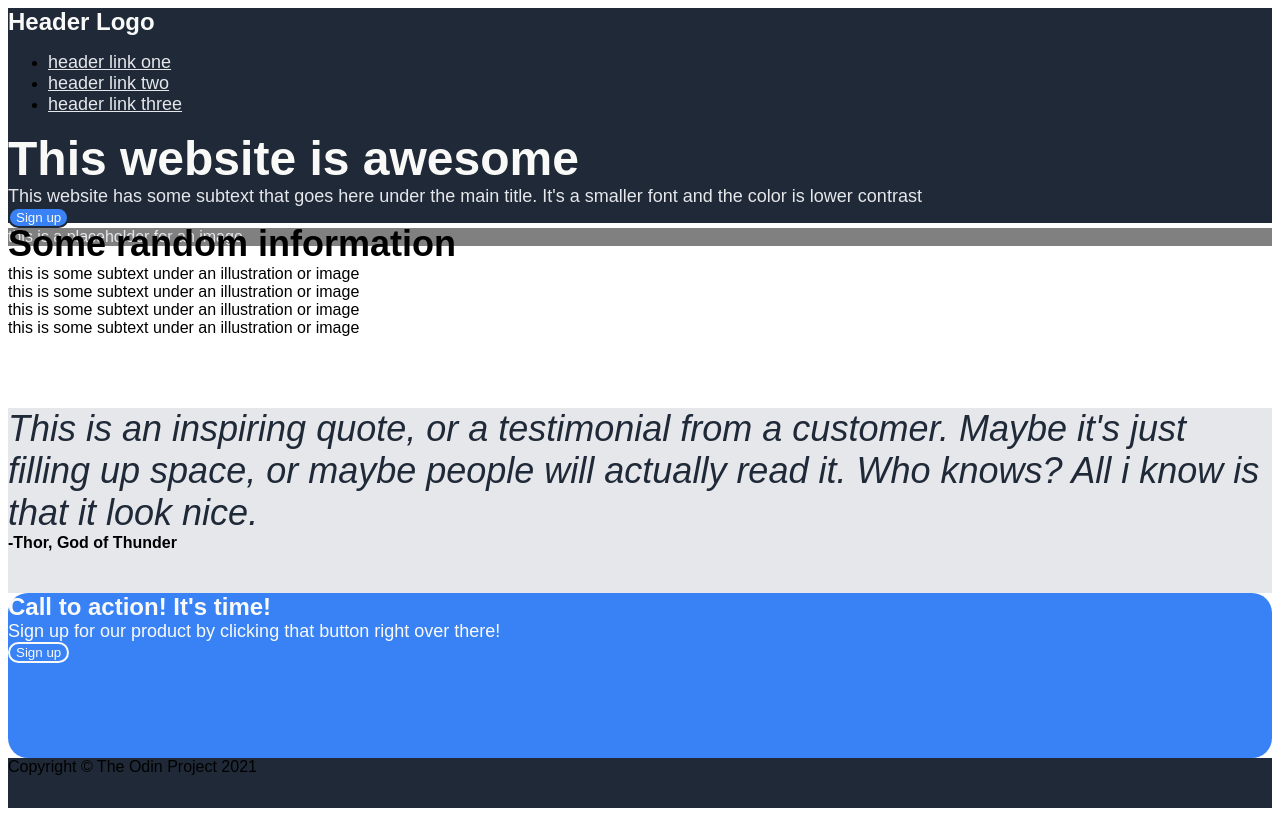
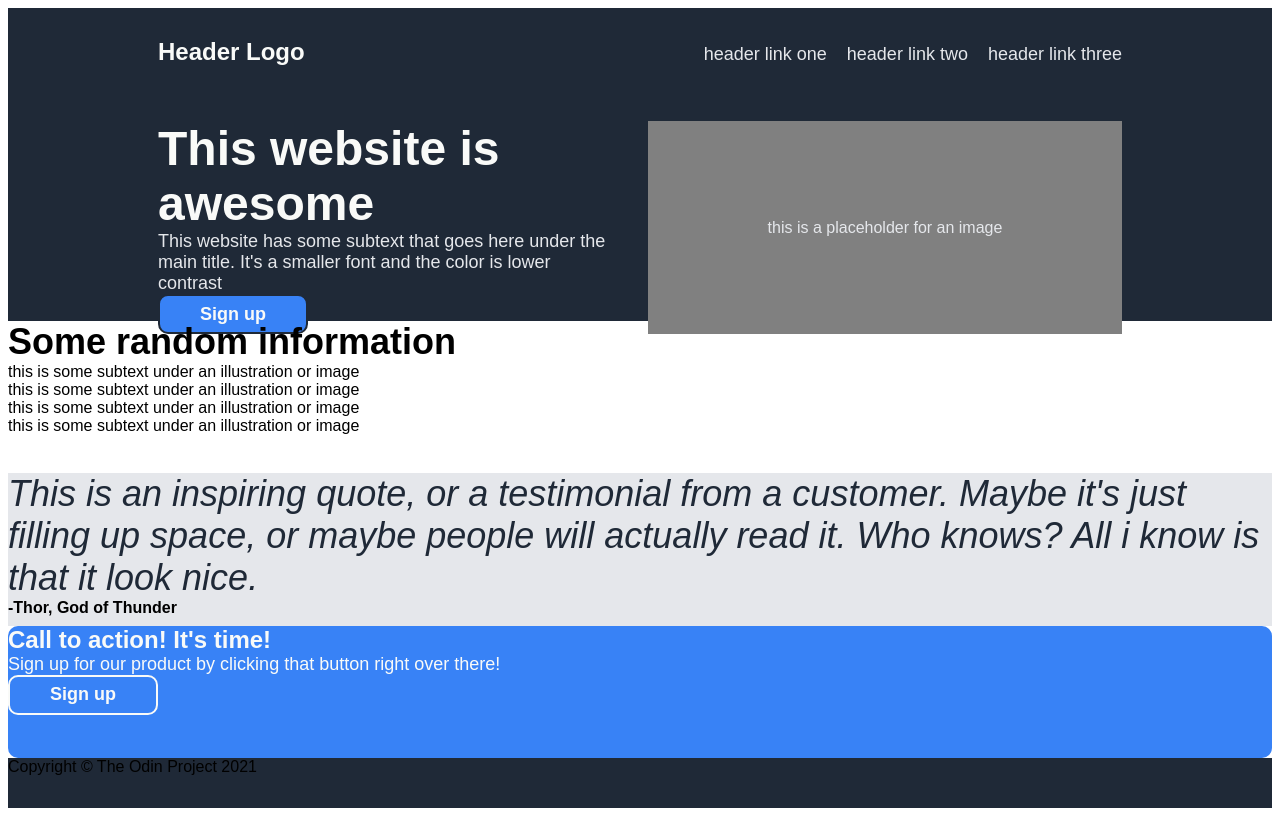
Before and after one commit to Xiaowei1102/Landing-page, a plain HTML site: page index.html in a window 1280 px wide. Drawn offline with Linux system fonts and the light colour scheme.

Commit message:
style box1, bottom margin not resolved yet

```diff
--- a/index.html
+++ b/index.html
@@ -18,9 +18,11 @@
                 </ul>
             </div>
             <div class="container2">
-                <div class="header-info-title">This website is awesome</div>
-                <div class="header-info">This website has some subtext that goes here under the main title. It's a smaller font and the color is lower contrast</div>
-                <div><button>Sign up</button></div>
+                <div class="container2left">
+                    <div class="header-info-title">This website is awesome</div>
+                    <div class="header-info">This website has some subtext that goes here under the main title. It's a smaller font and the color is lower contrast</div>
+                    <div><button>Sign up</button></div>
+                </div>
                 <div class="placeholder">this is a placeholder for an image</div>
             </div>
         </div>
--- a/style.css
+++ b/style.css
@@ -8,7 +8,7 @@ body{
 }
 
 .box1 {
-    height: 150px;
+    height: 180px;
     flex: 1 1 auto;
 }
 
@@ -67,12 +67,16 @@ body{
 
 button, .square, .box4 {
     background-color: #3882F6;
-    border-radius: 20px;
+    border-radius: 10px;
 }
 
 button {
     color: #F9FAF8;
     border-style: solid;
+    width: 150px;
+    height: 40px;
+    font-weight: bold;
+    font-size: 18px;
 }
 
 .container2 button {
@@ -113,3 +117,47 @@ button {
     font-size: 18px;
     color:#F9FAF8;
 }
+
+/* work on box1 style */
+.box1 {
+    display: flex;
+    flex-direction: column;
+    /* align-items: center;  */
+    /* justify-content: space-around; */
+    padding: 20px 150px 80px 150px;
+}
+
+.container1 {
+    display: flex;
+    justify-content: space-between;
+    align-items: baseline;
+}
+
+/* restyle the links */
+ul {
+    list-style: none;
+    display: flex;
+    gap: 20px;
+}
+a {
+    text-decoration: none;
+}
+
+.container2 {
+    display: flex;
+    justify-content: space-between;
+    gap: 40px;
+    margin-top: 40px;
+    margin-bottom: 40px;
+}
+
+.container2left {
+    width: 450px;
+
+}
+.placeholder {
+    flex: auto;
+    display: flex;
+    align-items: center;
+    justify-content: center;
+}
```
